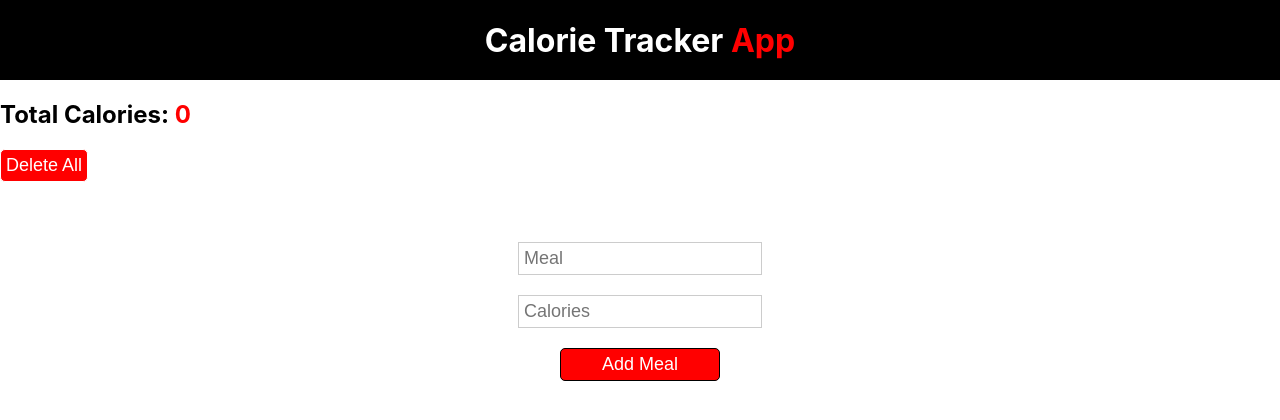
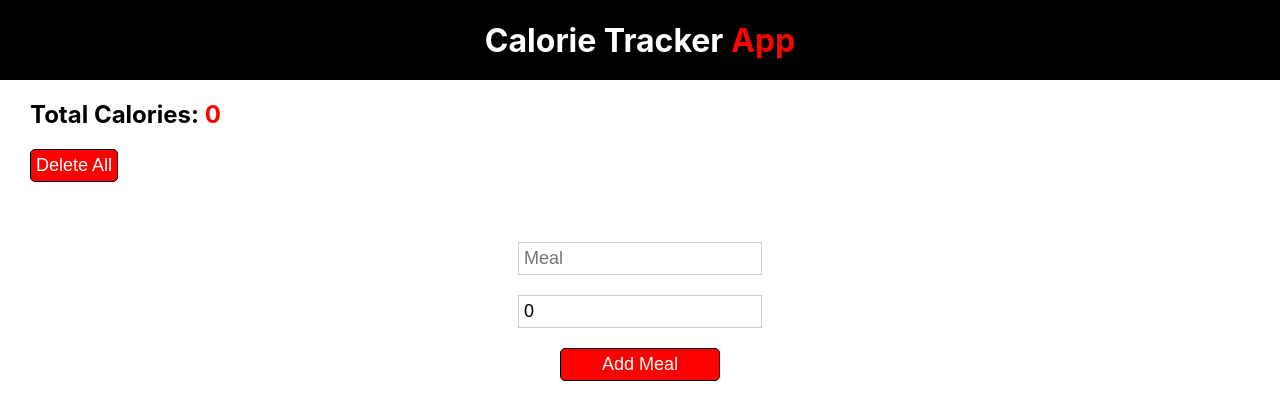
Before and after one commit to jjamieson1152/calorie-tracker-app, a React (Create React App) app: page / in a window 1280 px wide. Shown: the top 420 px of the page. Built offline with nearby package versions, Linux system fonts and the light colour scheme.

Commit message:
User Inputs & State Management

```diff
--- a/src/App.css
+++ b/src/App.css
@@ -24,11 +24,13 @@ span {
 .app__controls__counter {
   top: 50px;
   left: 30px;
+  margin-left: 30px;
 }
 
 .app__controls__delete {
   top: 50px;
   right: 30px;
+  margin-left: 30px;
 }
 
 .btn__delete__all {
@@ -39,7 +41,7 @@ span {
   outline: none;
   text-align: center;
   border-radius: 5px;
-  border: 1px solid white;
+  border: 1px solid black;
   cursor: pointer;
 }
 
--- a/src/App.js
+++ b/src/App.js
@@ -1,18 +1,35 @@
-import './App.css';
-import AppBar from './components/AppBar/AppBar';
-import AppControlsCounter from './components/AppControls/AppControlsCounter';
-import AppControlsDelete from './components/AppControls/AppControlsDelete';
-import AppControlsInputs from './components/AppControls/AppControlsInputs';
+import React, { useState, useEffect } from "react";
+import "./App.css";
+import AppBar from "./components/AppBar/AppBar";
+import AppControlsCounter from "./components/AppControls/AppControlsCounter";
+import AppControlsDelete from "./components/AppControls/AppControlsDelete";
+import AppControlsInputs from "./components/AppControls/AppControlsInputs";
 
 const App = () => {
+  const [meals, setMeals] = useState([]);
+  const [mealName, setMealName] = useState("");
+  const [calories, setCalories] = useState(0);
+  const [openModal, setOpenModal] = useState(false);
+
+  const addMealsHandler = () => {
+    console.log(mealName);
+    console.log(calories);
+  };
+
   return (
     <div className="App">
       <AppBar />
       <AppControlsCounter />
       <AppControlsDelete />
-      <AppControlsInputs />
+      <AppControlsInputs
+        addMealsHandler={addMealsHandler}
+        mealName={mealName}
+        calories={calories}
+        setMealName={setMealName}
+        setCalories={setCalories}
+      />
     </div>
   );
-}
+};
 
 export default App;
--- a/src/components/AppControls/AppControlsInputs.js
+++ b/src/components/AppControls/AppControlsInputs.js
@@ -1,12 +1,33 @@
 import React from "react";
 
-const AppControlsInputs = () => {
+const AppControlsInputs = ({
+  addMealsHandler,
+  mealName,
+  calories,
+  setCalories,
+  setMealName,
+}) => {
+  const onAddMealsClick = () => {
+    addMealsHandler();
+  };
+
   return (
     <div className="app__controls">
       <div className="app__controls__inputs">
-        <input type="text" placeholder="Meal" value="" />
-        <input type="number" placeholder="Calories" />
-        <button>Add Meal</button>
+        <input
+          type="text"
+          placeholder="Meal"
+          value={mealName}
+          onChange={(e) => setMealName(e.target.value)}
+        />
+        <input
+          type="number"
+          placeholder="Calories"
+          value={calories}
+          onChange={(e) => setCalories(e.target.value)}
+          min={0}
+        />
+        <button onClick={onAddMealsClick}>Add Meal</button>
       </div>
     </div>
   );
```
Also changed, not shown: src/components/AppControls/AppControlsCounter.js (+7 -5 lines), src/components/AppControls/AppControlsDelete.js (+5 -5 lines).
